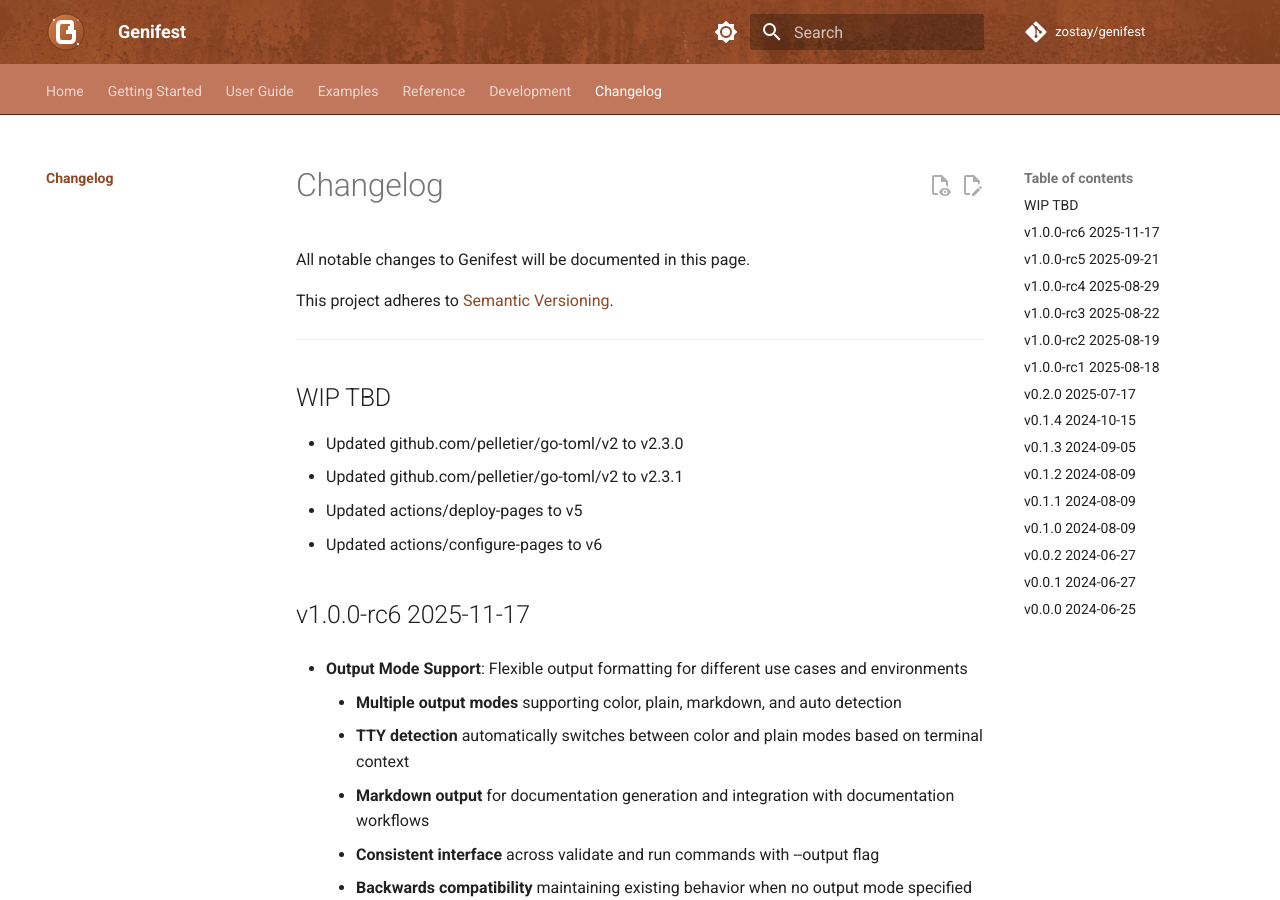
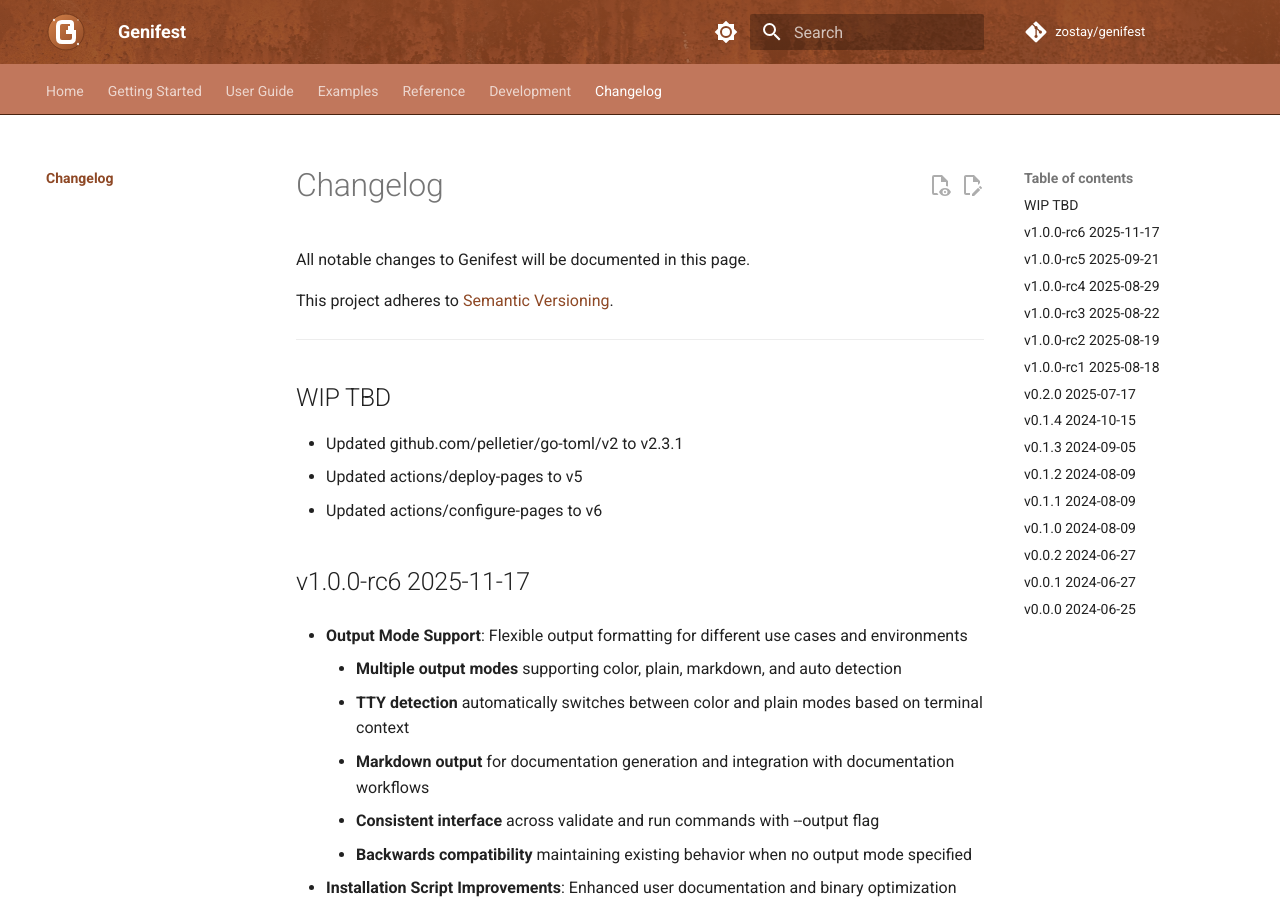
Before and after one commit to zostay/genifest, an MkDocs documentation site: the page built from docs/changelog.md, in a window 1280 px wide and 900 px high. Built offline with MkDocs 1.6.1 and Material for MkDocs 9.7.7, drawn with Linux system fonts in a browser that asks for light colours; comment, search, counter and statistics services are not loaded; the version menu is left out.

Commit message:
docs: collapse duplicate go-toml entries in changelog
Co-Authored-By: Claude Opus 4.7 (1M context) <noreply@anthropic.com>

```diff
--- a/Changes.md
+++ b/Changes.md
@@ -1,6 +1,5 @@
 ## WIP  TBD
 
- * Updated github.com/pelletier/go-toml/v2 to v2.3.0
  * Updated github.com/pelletier/go-toml/v2 to v2.3.1
  * Updated actions/deploy-pages to v5
  * Updated actions/configure-pages to v6
```
